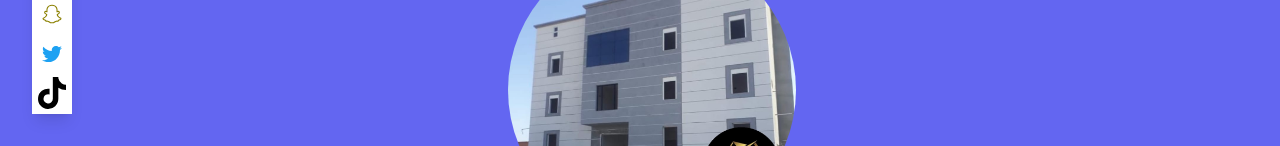
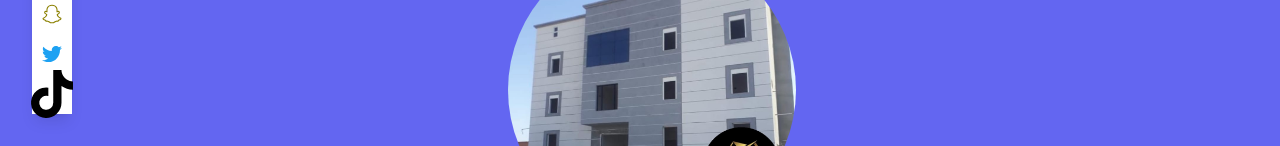
Before and after one commit to ashrafsayed2018/elasr-alhadeeth, a Next.js app: page /home in a window 1280 px wide. Shown: the part 654-800 px from the top of the page. Built offline with nearby package versions, Linux system fonts and the light colour scheme.

Commit message:
make fixed social icons bigger

```diff
--- a/src/app/constants.tsx
+++ b/src/app/constants.tsx
@@ -337,7 +337,7 @@ export const NavList = [
       },
       {
         name:"tiktok",
-        icon:<FontAwesomeIcon size="2x"icon={faTiktok}/>,
+        icon:<FontAwesomeIcon size="3x"icon={faTiktok}/>,
         link:"https://www.tiktok.com/@haithammoh0507923952?_t=8fIfeMtoj72&_r=1"
       },
 
```
